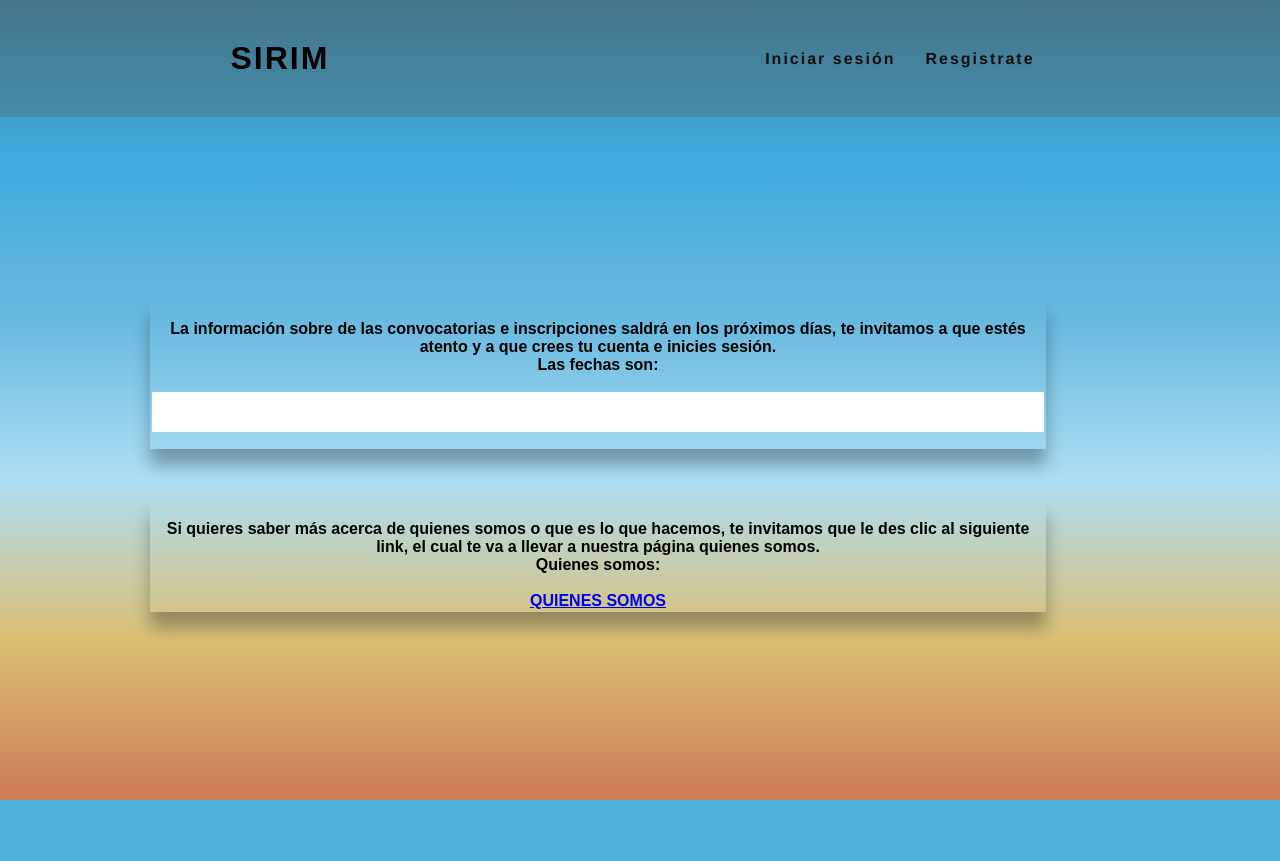
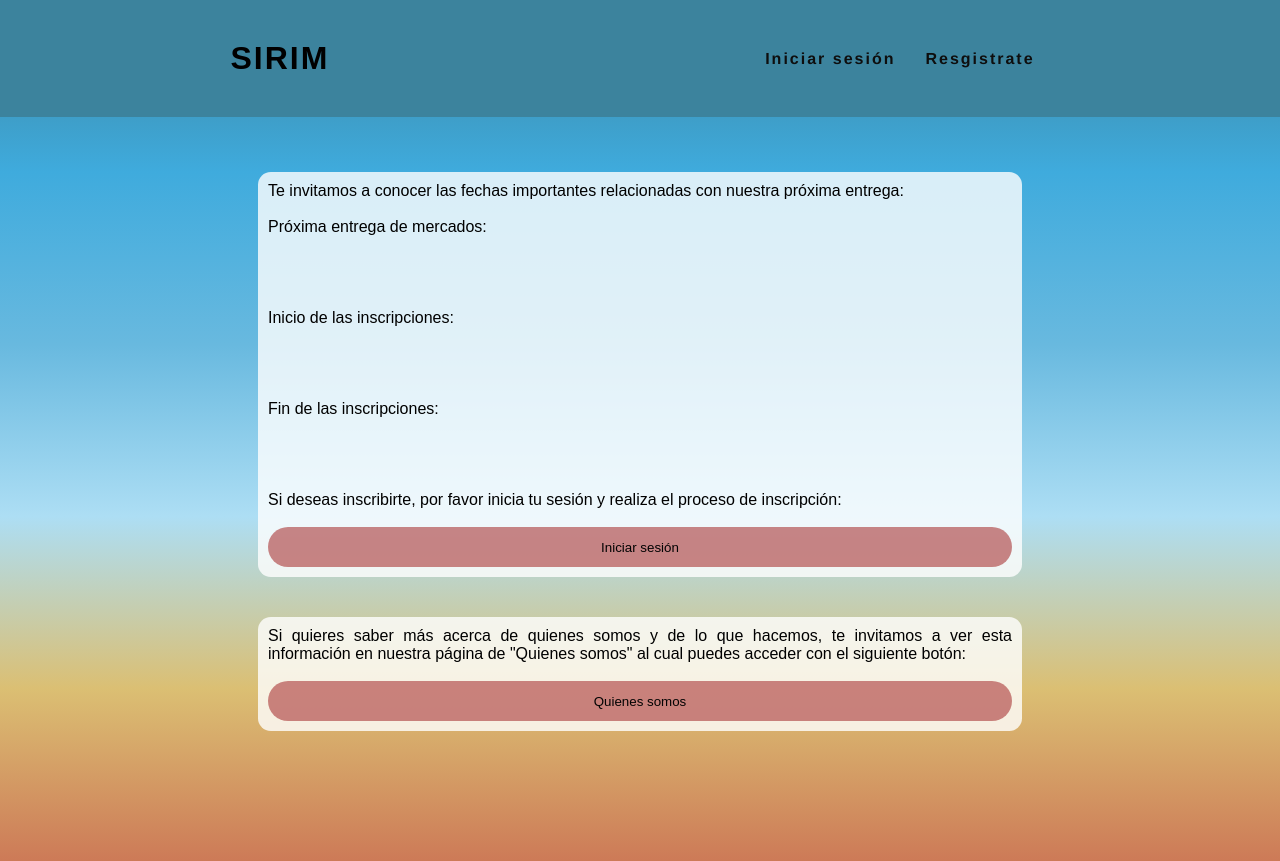
Before and after one commit to GaleanoJulian/Sirim, a PHP site: page /convocatoria.php in a window 1280 px wide. Before the commit the page ends 800 px from the top, so only its background shows below. Run offline with PHP 8.4, Linux system fonts and the light colour scheme; a stand-in replaces the project's code that opens the database connection; lists and menus that the app fills with data are empty.

Commit message:
Arreglo de convocatoria

```diff
--- a/convocatoria.php
+++ b/convocatoria.php
@@ -9,40 +9,76 @@
     <link rel="stylesheet" href="./css/estyle2.css">
 </head>
 <body>
-    <div class="container">
-    <!-- menu -->
-    <section class="zona1">
-        <header>
+    <header class="fixed-nav">
             <a href="index.php" class="logo">SIRIM</a>
         <nav>
             <ul>
                 <li><a href="login.php">Iniciar sesión</a></li>
                 <li><a href="registro.php">Resgistrate</a></li>
+            </ul>
         </nav>
-        </header>
-        <section>
         <script type="text/javascript">
     		window.addEventListener("scroll", function(){
     		var header = document.querySelector("header");
         	header.classList.toggle("abajo",window.scrollY>0);
    			})
 		</script>
-        <!--Fin  menu -->
+    </header>
 
-    <table style="width: 70%;" class="tabla1">
-<tr><th>
-</a><p style="width: 100%;"><br>La información sobre de las convocatorias e inscripciones saldrá en los próximos días, te invitamos a que estés atento y a que crees tu cuenta e inicies sesión.
-<br> Las fechas son: <br> <br><input type="text"></p><a href="">
-</th></tr>
+<main>
+
+    <table class="tabla_1columna">
+        <tr>
+            <td>
+                <div class="texto-celdas">
+                    Te invitamos a conocer las fechas importantes relacionadas con nuestra
+                    próxima entrega: <br><br>
+                    <div>
+                        <label>Próxima entrega de mercados: </label> <br><br>
+                        <input class="fechas-convocatoria" type="text"/>
+                    </div>
+                    <div>
+                        <label>Inicio de las inscripciones: </label> <br><br>
+                        <input class="fechas-convocatoria" type="text"/>
+                    </div>
+                    <div>
+                        <label>Fin de las inscripciones: </label> <br><br>
+                        <input class="fechas-convocatoria" type="text"/>
+                    </div>
+                    Si deseas inscribirte, por favor inicia tu sesión y realiza
+                    el proceso de inscripción: <br><br>
+
+                    <button onclick="window.location.href = './login.php'">Iniciar sesión</button>
+
+
+                </div>
+            </td>
+        </tr>
+
+        <tr>
+			<td>
+			<br><br>
+			</td>
+		</tr>
+
+        <tr>
+            <td>
+                <div class="texto-celdas2">
+                Si quieres saber más acerca de quienes somos y de
+                lo que hacemos, te invitamos a ver esta información
+                en nuestra página de "Quienes somos" al cual puedes
+                acceder con el siguiente botón:<br><br>
+                <button onclick="window.location.href = './quienessomos.php'">Quienes somos</button>
+                </div>
+            </td>
+        </tr>
     </table>
 
+</main>
 
-<table style="width: 70%;" class="tabla2">
-    <tr><th>
-    </a><p style="width: 100%;"><br> Si quieres saber más acerca de quienes somos o que es lo que hacemos, te invitamos que le des clic al siguiente link, el cual te va a llevar a nuestra página quienes somos.
-        <br> Quienes somos:</p><BR><a href="quienessomos.php">QUIENES SOMOS</a>
-    </th></tr>
-    </table>
-</div>
+
+<?php
+        include("./conexion-y-logica/conexion_convocatoria-index.php");
+    ?>
 </body>
 </html>
--- a/css/estyle2.css
+++ b/css/estyle2.css
@@ -108,27 +108,37 @@ header.abajo ul li a{
 	/* finMENU */
 
      /*  convocatorias  */
-	.tabla1{
-		position: relative;
-		top: 300px;
-		left: 150px;
-		box-shadow: 0 1rem 1rem  rgba(0, 0, 0, 0.3);
-	}
-	.tabla2{
-		position: absolute;
-		top: 500px;
-		left: 150px;
-		box-shadow: 0 1rem 1rem  rgba(0, 0, 0, 0.3);
+
+	 .tabla_1columna{
+		margin: 5% 20%;
+	 }
+
+	.texto-celdas{
+		background-color: rgba(255,255,255,0.8);
+		padding:10px;
+		border-radius: 0.8rem;
 	}
 
-	.numero3{
-		animation: none;
-		position: absolute;
-		width: 50%;
-		top: 500px;
-		height: 50%;
-		right: 100px;
+	.texto-celdas2{
+		background-color: rgba(255,255,255,0.8);
+		padding:10px;
+		border-radius: 0.8rem;
+		text-align: justify;
 	}
+
+	.texto-celdas p{
+		color:#2c3e50;
+		font-weight: bold;
+		font-size: 0.8rem;
+	}
+	input.fechas-convocatoria{
+		background:none;
+		font-size: 20px;
+		font-weight: bold;
+		text-align: center;
+	}
+
+
 	 /*  convocatorias  */
 
      /* fomularios  */
```
Lines whose indentation alone changed are shown as unchanged.
